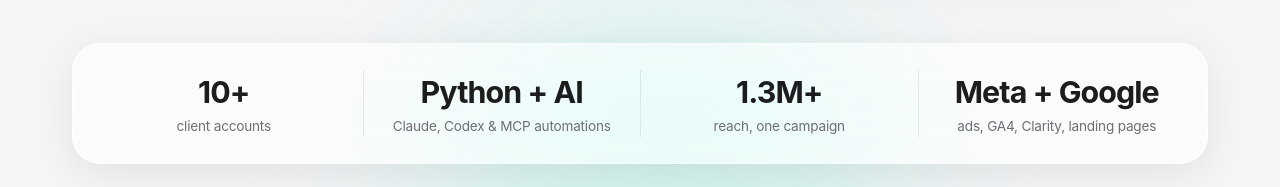
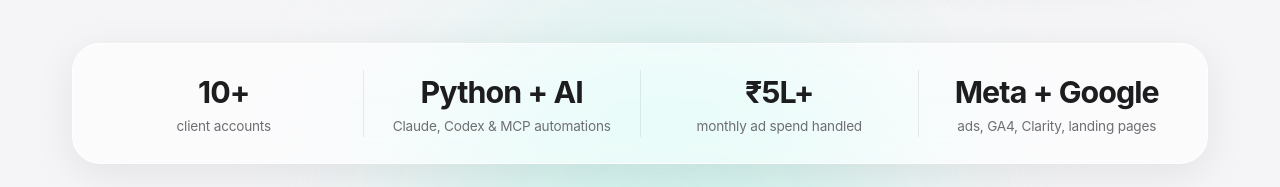
Before and after one commit to ashishgupta1350/ashish-gupta-portfolio-, a plain HTML site: page index.html in a window 1280 px wide. Shown: the part 801-988 px from the top of the page. Drawn offline with Linux system fonts and the light colour scheme.

Commit message:
Stats: replace one-campaign reach with monthly ad spend handled
Co-Authored-By: Claude Opus 5.5 <noreply@anthropic.com>

```diff
--- a/index.html
+++ b/index.html
@@ -56,7 +56,7 @@
         <ul class="stats glass reveal">
           <li><b>10+</b><span>client accounts</span></li>
           <li><b>Python + AI</b><span>Claude, Codex &amp; MCP automations</span></li>
-          <li><b>1.3M+</b><span>reach, one campaign</span></li>
+          <li><b>₹5L+</b><span>monthly ad spend handled</span></li>
           <li><b>Meta + Google</b><span>ads, GA4, Clarity, landing pages</span></li>
         </ul>
       </div>
```
